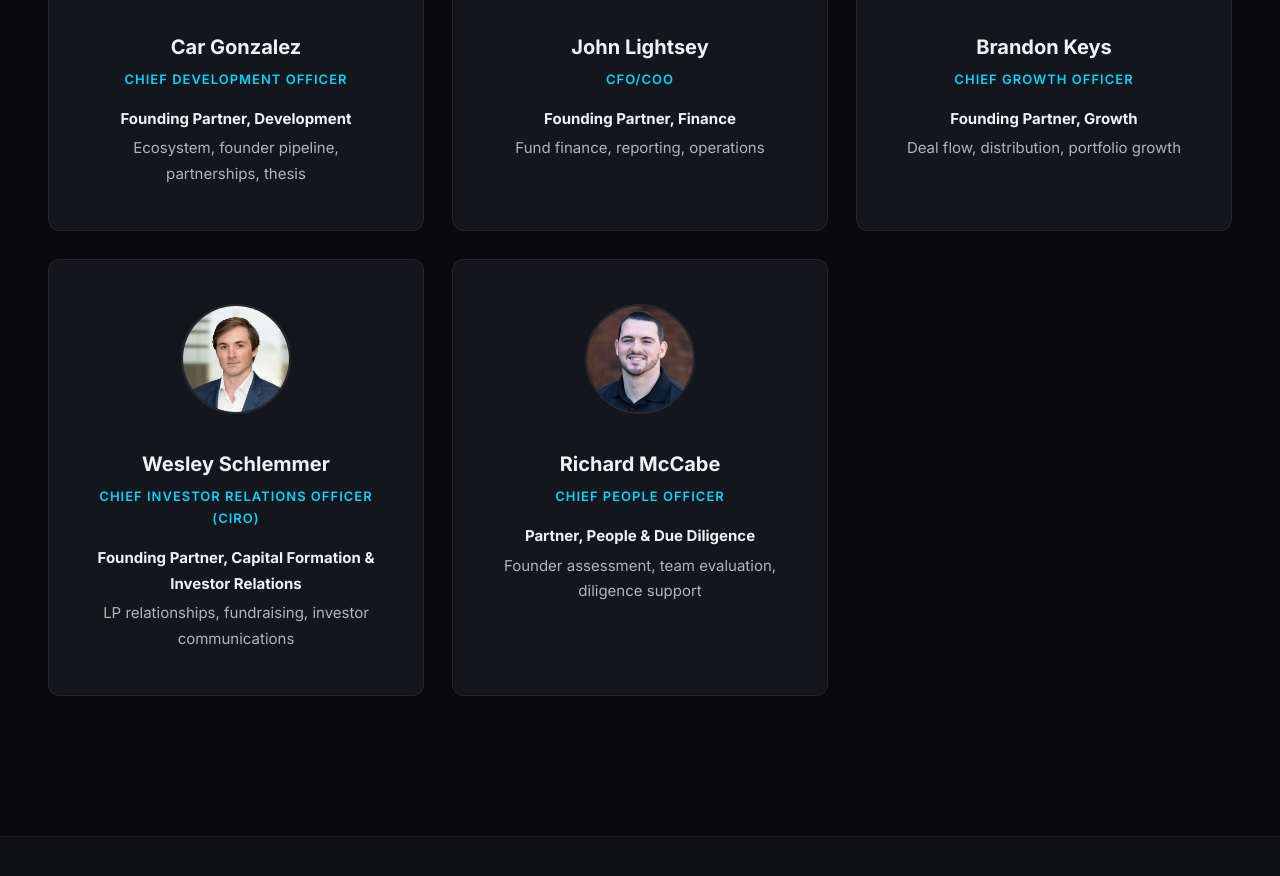
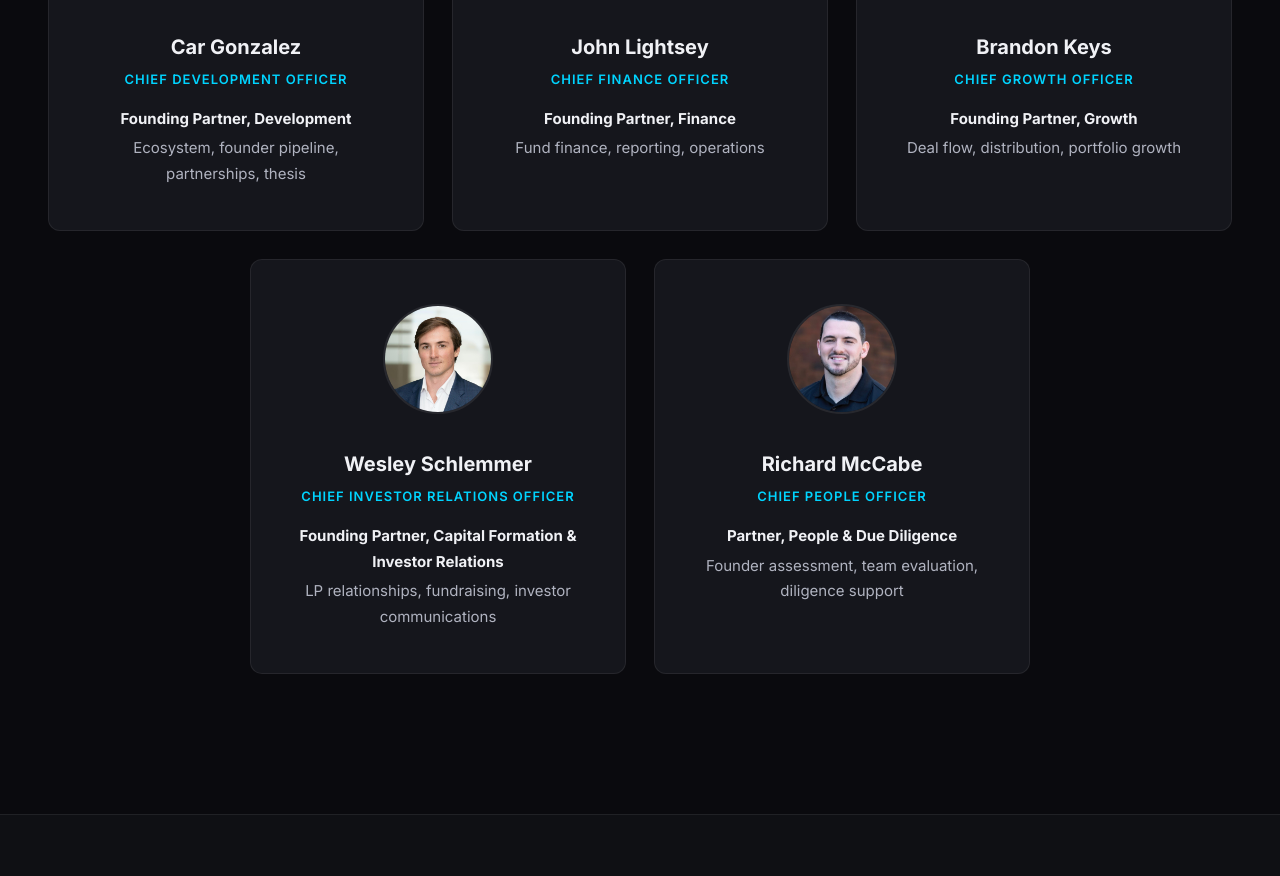
Before and after one commit to greencandle-stack/apex-digital-fund, a plain HTML site: page index.html in a window 1280 px wide. Shown: the part 3782-4658 px from the top of the page. Drawn offline with Linux system fonts and the light colour scheme.

Commit message:
Center leadership second row

```diff
--- a/index.html
+++ b/index.html
@@ -64,8 +64,10 @@ section{padding:140px 48px}
 .card-grid{display:grid;grid-template-columns:repeat(3,1fr);gap:24px;margin-top:60px}
 
 /* Team */
-.team-grid{display:grid;grid-template-columns:repeat(3,1fr);gap:28px;margin-top:60px}
-.team-card{background:var(--card);border:1px solid var(--border);border-radius:12px;padding:44px 36px;text-align:center;transition:border-color .4s}
+.team-grid{display:grid;grid-template-columns:repeat(6,1fr);gap:28px;margin-top:60px}
+.team-card{grid-column:span 2;background:var(--card);border:1px solid var(--border);border-radius:12px;padding:44px 36px;text-align:center;transition:border-color .4s}
+.team-card:nth-child(4){grid-column:2 / span 2}
+.team-card:nth-child(5){grid-column:4 / span 2}
 .team-card:hover{border-color:rgba(255,255,255,.12)}
 .team-card img{width:110px;height:110px;border-radius:50%;object-fit:cover;margin-bottom:24px;border:2px solid rgba(255,255,255,.08)}
 .team-card h3{font-size:20px;font-weight:700;margin-bottom:4px}
@@ -104,6 +106,7 @@ footer p{color:var(--text-dim);font-size:13px;line-height:2}
   .split,.split-narrow{grid-template-columns:1fr;gap:40px}
   .card-grid{grid-template-columns:1fr}
   .team-grid{grid-template-columns:1fr;max-width:400px;margin-left:auto;margin-right:auto}
+  .team-card,.team-card:nth-child(4),.team-card:nth-child(5){grid-column:auto}
 }
 </style>
 </head>
@@ -230,7 +233,7 @@ footer p{color:var(--text-dim);font-size:13px;line-height:2}
       <div class="team-card reveal">
         <img src="img/john.jpg" alt="John Lightsey">
         <h3>John Lightsey</h3>
-        <div class="role">CFO/COO</div>
+        <div class="role">Chief Finance Officer</div>
         <p><strong>Founding Partner, Finance</strong>Fund finance, reporting, operations</p>
       </div>
       <div class="team-card reveal">
@@ -242,7 +245,7 @@ footer p{color:var(--text-dim);font-size:13px;line-height:2}
       <div class="team-card reveal">
         <img src="img/wesley.jpg" alt="Wesley Schlemmer">
         <h3>Wesley Schlemmer</h3>
-        <div class="role">Chief Investor Relations Officer (CIRO)</div>
+        <div class="role">Chief Investor Relations Officer</div>
         <p><strong>Founding Partner, Capital Formation &amp; Investor Relations</strong>LP relationships, fundraising, investor communications</p>
       </div>
       <div class="team-card reveal">
```
